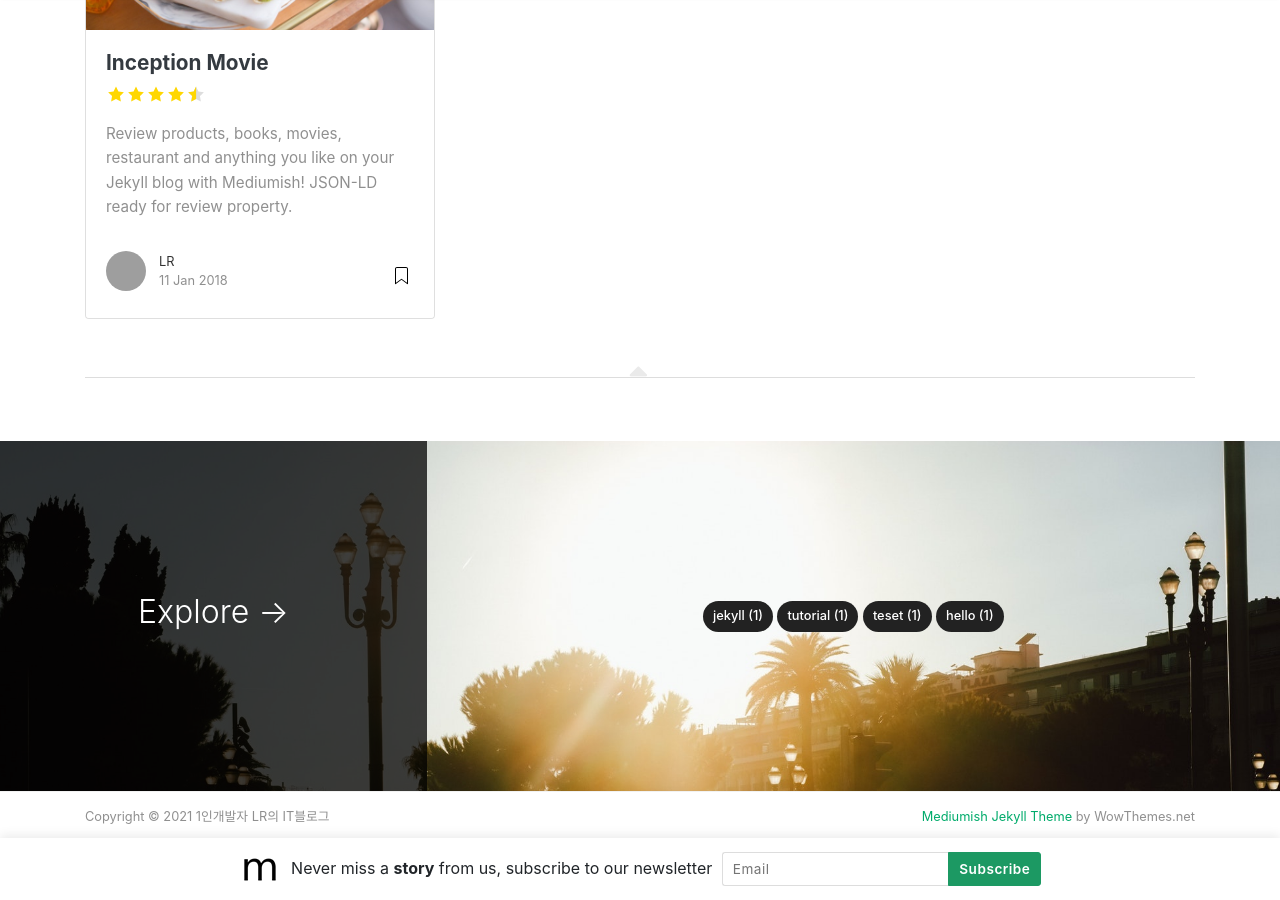
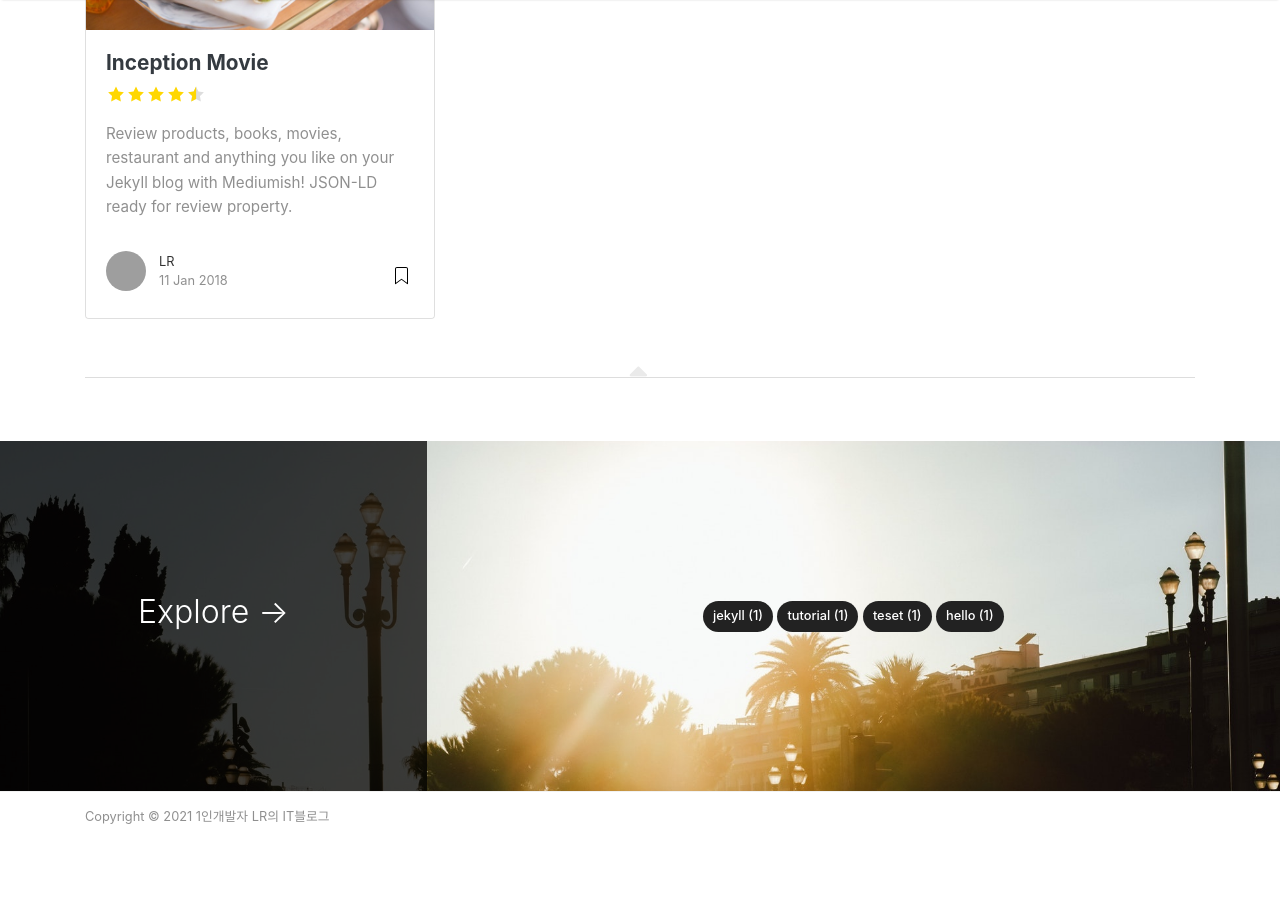
Before and after one commit to yymin1022/yymin1022.github.io, a Jekyll site: the page built from index.html, in a window 1280 px wide and 900 px high, scrolled down 801 px. Built offline with Jekyll 4.4.1, drawn with Linux system fonts in a browser that asks for light colours; nearby versions of some CDN libraries; the list of posts is cut into pages by our own code; grey boxes are pictures that could not be loaded.

Commit message:
Update Bottom Footer : Remove Unnecessary

```diff
--- a/_layouts/default.html
+++ b/_layouts/default.html
@@ -107,22 +107,6 @@ ga('send', 'pageview');
     {{ content }}
 </div>
 
-{% if site.mailchimp-list %}
-<!-- Bottom Alert Bar
-================================================== -->
-<div class="alertbar">
-	<div class="container text-center">
-		<span><img src="{{ site.baseurl }}/{{ site.logo }}" alt="{{site.title}}"> &nbsp; Never miss a <b>story</b> from us, subscribe to our newsletter</span>
-        <form action="{{site.mailchimp-list}}" method="post" name="mc-embedded-subscribe-form" class="wj-contact-form validate" target="_blank" novalidate>
-            <div class="mc-field-group">
-            <input type="email" placeholder="Email" name="EMAIL" class="required email" id="mce-EMAIL" autocomplete="on" required>
-            <input type="submit" value="Subscribe" name="subscribe" class="heart">
-            </div>
-        </form>
-	</div>
-</div>
-{% endif %}
-
 </div>
 
 <!-- Categories Jumbotron
@@ -158,9 +142,6 @@ ga('send', 'pageview');
             <div class="col-md-6 col-sm-6 text-center text-lg-left">
                 Copyright © {{ site.time | date: "%Y" }} {{ site.name }}
             </div>
-            <div class="col-md-6 col-sm-6 text-center text-lg-right">
-                <a target="_blank" href="https://www.wowthemes.net/mediumish-free-jekyll-template/">Mediumish Jekyll Theme</a> by WowThemes.net
-            </div>
         </div>
     </div>
 </footer>
```
